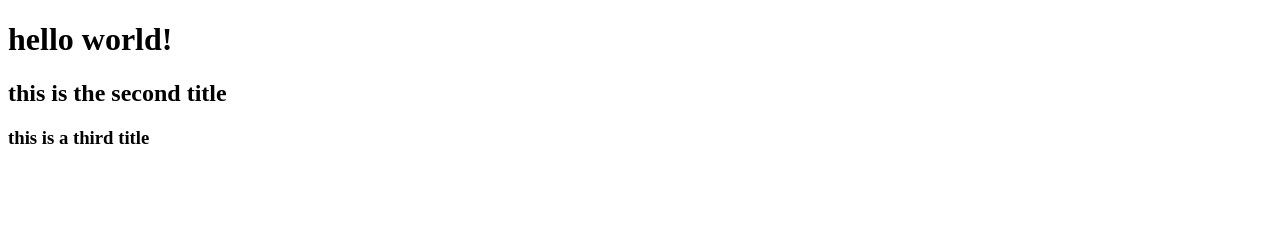
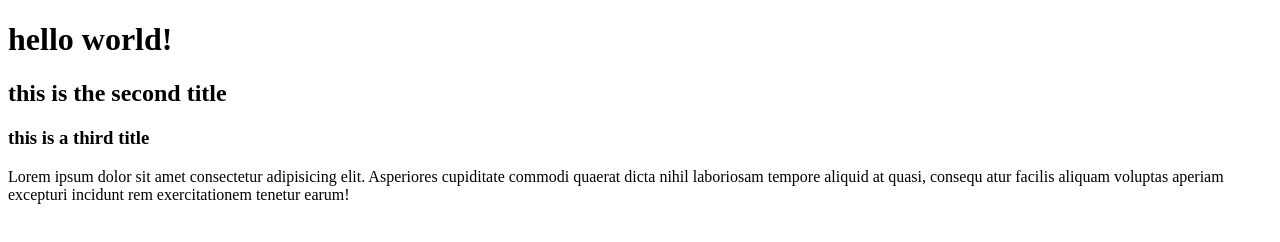
Before and after one commit to mbaloga89/template, a plain HTML site: page index.html in a window 1280 px wide. Drawn offline with Linux system fonts and the light colour scheme.

Commit message:
a paragraphe was added

```diff
--- a/index.html
+++ b/index.html
@@ -9,5 +9,7 @@
     <h1>hello world!</h1>
     <h2>this is the second title</h2>
     <h3>this is a third title</h3>
+    <p>Lorem ipsum dolor sit amet consectetur adipisicing elit. Asperiores cupiditate commodi quaerat dicta nihil laboriosam tempore aliquid at quasi, consequ
+        atur facilis aliquam voluptas aperiam excepturi incidunt rem exercitationem tenetur earum!   </p>
 </body>
 </html>
```
